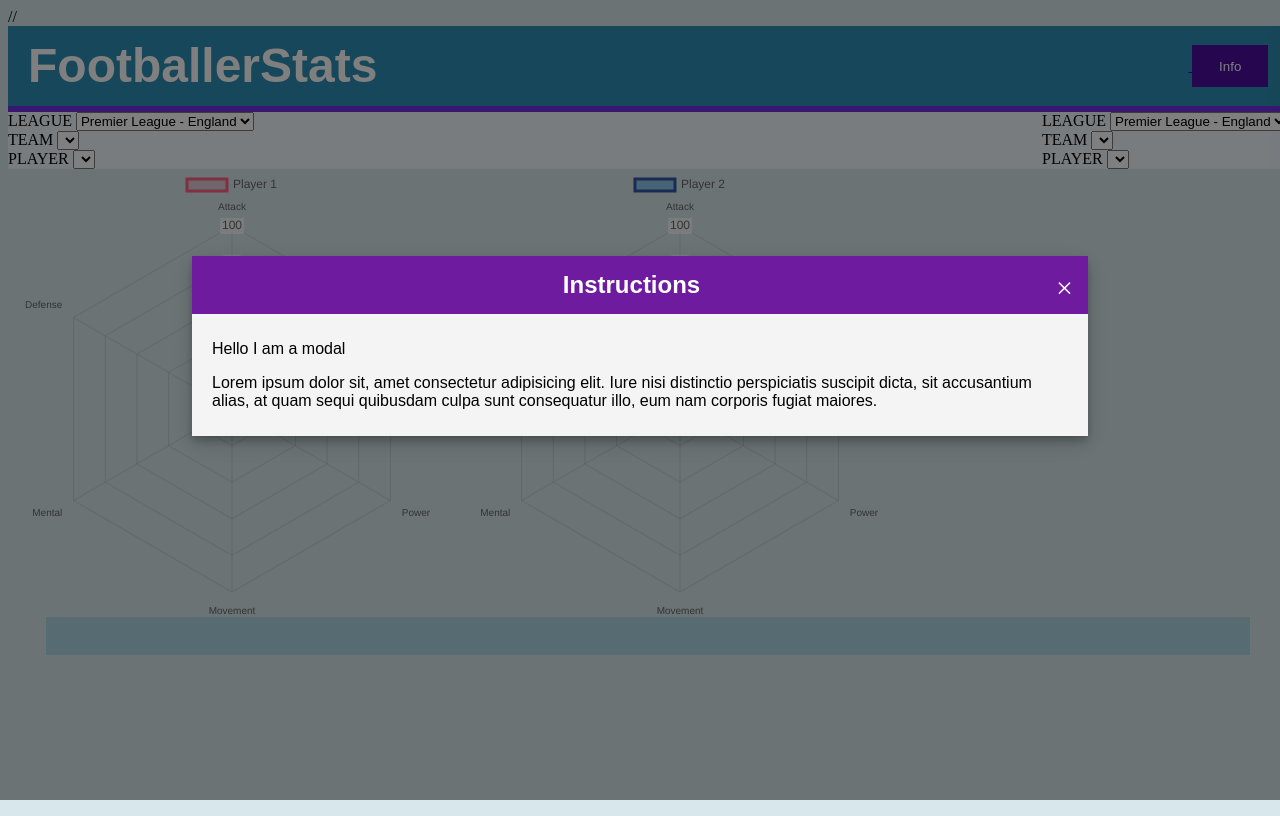
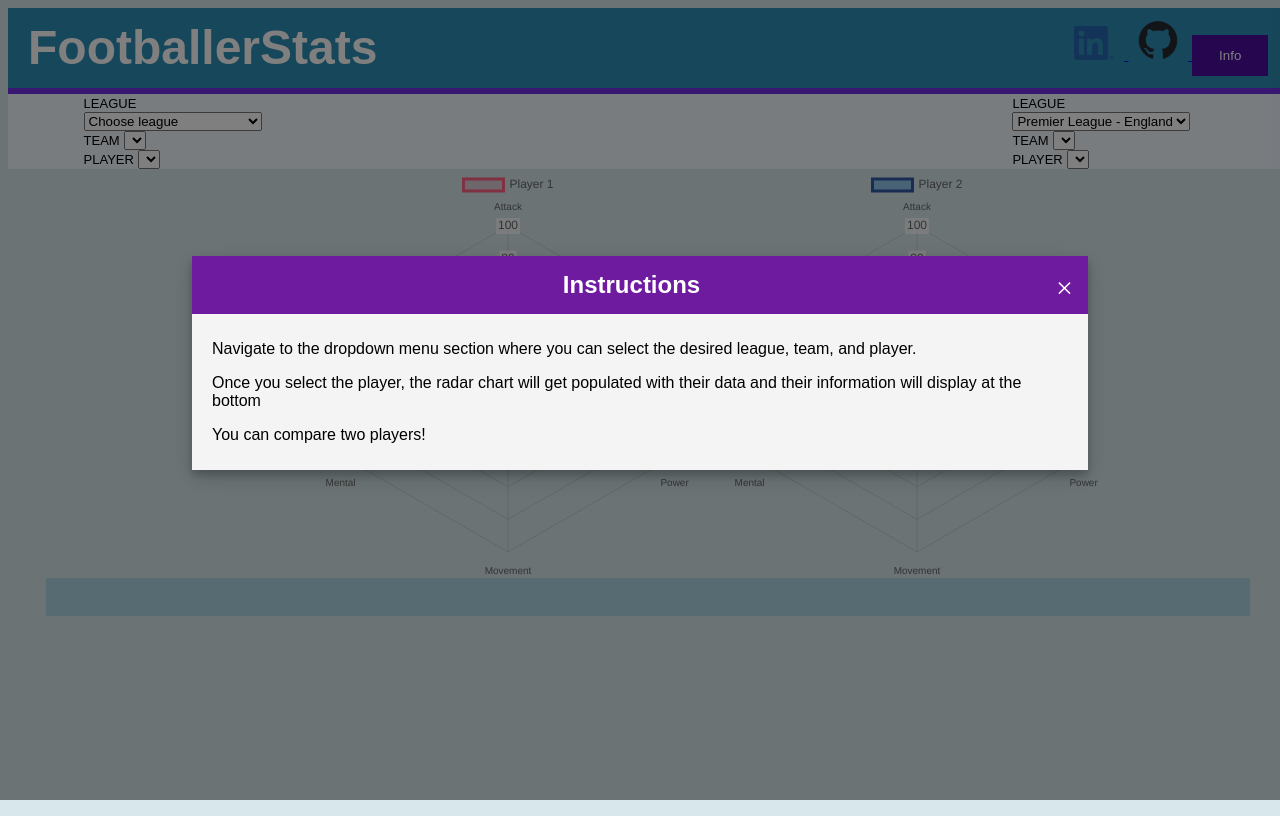
Before and after one commit to dobosh28/FIFA22_RadarViz, a website built with webpack: page index.html in a window 1280 px wide. Both pictures are taken after a click on the button "Info". Built offline with nearby package versions, Linux system fonts and the light colour scheme.

Commit message:
minor edits

```diff
--- a/index.html
+++ b/index.html
@@ -8,7 +8,6 @@
     <link rel="stylesheet" href="./dist/main.css" />
     <link rel="shortcut icon" href="./favicon.png" type="image/png">
     <script src="./dist/main.js"></script>
-    //
     <script src="https://d3js.org/d3.v7.min.js"></script>
     <title>FootballerStats</title>
 </head>
@@ -17,12 +16,17 @@
     <header>
         <h1>FootballerStats</h1>
         <nav>
-            <a href="http://www.linkedin.com/in/yosypdobosh" target="_blank" class="image-link">
-                <img src="">
+            <a href="http://www.linkedin.com/in/yosypdobosh" target="_blank">
+                <img class="linkedin-logo" src="./images/LI-In-Bug.png" alt="">
             </a>
-            <a href="http://https://github.com/dobosh28" target="_blank"></a>
+
+            <a href="https://github.com/dobosh28" target="_blank">
+                <img class="github-logo" src="./images/github-mark.png" alt="">
+            </a>
 
             <button id="modal-button" class="button">Info</button>
+
+            <!-- <img class="modal-button" src="./images/info.png" alt=""> -->
 
             <div id="just-modal" class="modal">
                 <div class="modal-content">
@@ -31,10 +35,9 @@
                         <h2>Instructions</h2>
                     </div>
                     <div class="modal-body">
-                        <p>Hello I am a modal</p>
-                        <p>Lorem ipsum dolor sit, amet consectetur adipisicing elit. Iure nisi distinctio perspiciatis
-                            suscipit dicta, sit accusantium alias, at quam sequi quibusdam culpa sunt consequatur illo,
-                            eum nam corporis fugiat maiores.</p>
+                        <p>Navigate to the dropdown menu section where you can select the desired league, team, and player.</p>
+                        <p>Once you select the player, the radar chart will get populated with their data and their information will display at the bottom</p>
+                        <p>You can compare two players!</p>
                     </div>
                 </div>
             </div>
@@ -45,34 +48,36 @@
 
         <div class="dropdown-left">
             <div class="league1-dropdown">
-                <label for="league1">LEAGUE</label>
-                <select name="league1" id="league1-select"></select>
+                <label class="label" for="league1">LEAGUE</label>
+                <select name="league1" id="league1-select">
+                    <option selected disabled>Choose league</option>
+                </select>
             </div>
 
             <div>
-                <label for="team1-dropdown">TEAM</label>
+                <label class="label" for="team1-dropdown">TEAM</label>
                 <select name="team1" id="team1-select"></select>
             </div>
 
             <div>
-                <label for="player1-dropdown">PLAYER</label>
+                <label class="label" for="player1-dropdown">PLAYER</label>
                 <select name="player1" id="player1-select"></select>
             </div>
         </div>
 
         <div class="dropdown-right">
             <div class="league2-dropdown">
-                <label for="league2">LEAGUE</label>
+                <label class="label" for="league2">LEAGUE</label>
                 <select name="league2" id="league2-select"></select>
             </div>
 
             <div>
-                <label for="team2-dropdown">TEAM</label>
+                <label class="label" for="team2-dropdown">TEAM</label>
                 <select name="team2" id="team2-select"></select>
             </div>
 
             <div>
-                <label for="player2-dropdown">PLAYER</label>
+                <label class="label" for="player2-dropdown">PLAYER</label>
                 <select name="player2" id="player2-select"></select>
             </div>
         </div>
@@ -97,7 +102,7 @@
                 <p id="player1-age"></p>
                 <p id="player1-nationality"></p>
                 <p id="player1-position"></p>
-                <p id="preferred1-foot"></p>
+                <p id="player1-foot"></p>
             </div>
         </div>
 
@@ -111,7 +116,7 @@
                 <p id="player2-age"></p>
                 <p id="player2-nationality"></p>
                 <p id="player2-position"></p>
-                <p id="preferred2-foot"></p>
+                <p id="player2-foot"></p>
             </div>
         </div>
 
--- a/src/index.scss
+++ b/src/index.scss
@@ -4,6 +4,7 @@
 @import url(./styles/characteristics.scss);
 @import url(./styles/charts.scss);
 @import url(./styles/modal.scss);
+@import url(./styles/header.scss);
 
 body {
     background-color: rgba(62, 138, 159, 0.202);
@@ -13,24 +14,6 @@ body {
     position: relative;
 }
 
-header {
-    background-color: #2f8eb4;
-    display: flex;
-    justify-content: space-between;
-    align-items: center;
-    padding: 0 20px;
-    border-bottom: 6px solid #702fe1;
-    height: 10%;
-}
-
-header h1 {
-    font-size: 48px;
-    font-family: Arial, Helvetica, sans-serif;
-    color: white;
-    line-height: 2;
-}
-
-
 main {
     display: flex;
     justify-content: space-between;
--- a/src/scripts/display_player1_info.js
+++ b/src/scripts/display_player1_info.js
@@ -6,10 +6,11 @@ export function displayPlayer1Info() {
     playerSelect.addEventListener('change', function() {
         const playerData = players.stats.find(player => player.ID === playerSelect.value);
 
-        //document.getElementById('player1-photo').src = playerData.Photo;
+        document.getElementById('player1-photo').src = playerData.Photo;
         document.getElementById('player1-name').innerHTML = `Name: ${playerData.Name}`;
         document.getElementById('player1-age').innerHTML = `Age: ${playerData.Age}`;
         document.getElementById('player1-nationality').innerHTML = `Nationality: ${playerData.Nationality}`;
         document.getElementById('player1-position').innerHTML = `Position: ${playerData.Position}`;
+        document.getElementById('player1-foot').innerHTML = `Preferred foot: ${playerData["Preferred Foot"]}`;
     })
 }
--- a/src/scripts/display_player2_info.js
+++ b/src/scripts/display_player2_info.js
@@ -6,10 +6,12 @@ export function displayPlayer2Info() {
     playerSelect.addEventListener('change', function() {
         const playerData = players.stats.find(player => player.ID === playerSelect.value);
 
-        //document.getElementById('player2-photo').src = playerData.Photo;
+        document.getElementById('player2-photo').src = playerData.Photo;
         document.getElementById('player2-name').innerHTML = `Name: ${playerData.Name}`;
         document.getElementById('player2-age').innerHTML = `Age: ${playerData.Age}`;
         document.getElementById('player2-nationality').innerHTML = `Nationality: ${playerData.Nationality}`;
         document.getElementById('player2-position').innerHTML = `Position: ${playerData.Position}`;
+        document.getElementById('player2-foot').innerHTML = `Preferred foot: ${playerData["Preferred Foot"]}`;
+
     })
 }
--- a/src/styles/characteristics.scss
+++ b/src/styles/characteristics.scss
@@ -4,4 +4,14 @@
     background-color: lightblue;
     margin-left: 1cm;
     margin-right: 1cm;
+    font-family: Arial, Helvetica, sans-serif;
+    font-weight: bold;
 }
+
+.player-1 {
+    margin-left: 1cm;
+}
+
+.player-2 {
+    margin-right: 1cm;
+}
--- a/src/styles/charts.scss
+++ b/src/styles/charts.scss
@@ -1,7 +1,6 @@
 #canvas-container {
     display: flex;
-    justify-content: space-between;
-    width: 35%;
-    text-align: center;
-    align-items: center;
+    justify-content: center;
+    width: 32%;
+    margin-left: 500px;
 }
--- a/src/styles/dropdown_left.scss
+++ /dev/null
@@ -1,3 +0,0 @@
-.dropdown-left {
-    margin-left: 5cm;
-}
--- a/src/styles/dropdown_right.scss
+++ /dev/null
@@ -1,4 +0,0 @@
-.dropdown-2 {
-    width: 200px;
-    margin-left: 50px;
-}
--- /dev/null
+++ b/src/styles/header.scss
@@ -0,0 +1,37 @@
+header {
+    background-color: #2f8eb4;
+    display: flex;
+    justify-content: space-between;
+    align-items: center;
+    padding: 0 20px;
+    border-bottom: 6px solid #702fe1;
+    height: 10%;
+}
+
+header h1 {
+    font-size: 48px;
+    font-family: Arial, Helvetica, sans-serif;
+    color: rgb(255, 255, 255);
+    line-height: 2;
+}
+
+
+.github-logo {
+    width: 40px;
+    margin: 0 10px;
+    display: inline-block;
+}
+
+.github-logo:hover {
+    transform: scale(1.1);
+}
+
+.linkedin-logo {
+    width: 40px;
+    margin: 0 10px;
+    display: inline-block;
+}
+
+.linkedin-logo:hover {
+    transform: scale(1.1);
+}
--- a/src/styles/menus.scss
+++ b/src/styles/menus.scss
@@ -3,3 +3,19 @@
     justify-content: space-between;
     background-color: aliceblue;
 }
+
+.label {
+    font-family: Arial, Helvetica, sans-serif;
+    font-size: small;
+    font-weight: 500;
+}
+
+.dropdown-left {
+    width: 200px;
+    margin-left: 2cm;
+}
+
+.dropdown-right {
+    width: 200px;
+    margin-right: 2cm;
+}
--- a/src/styles/modal.scss
+++ b/src/styles/modal.scss
@@ -3,10 +3,11 @@
     padding: 1em 2em;
     color: #fff;
     border: 0;
+    top: 20px;
 }
 
 .button:hover {
-    background: #333;
+    transform: scale(1.1);
 }
 
 .modal {
```
Also changed, not shown: dist/main.css, images/LI-In-Bug.png (added), images/github-mark.png (added), images/info.png (added).
